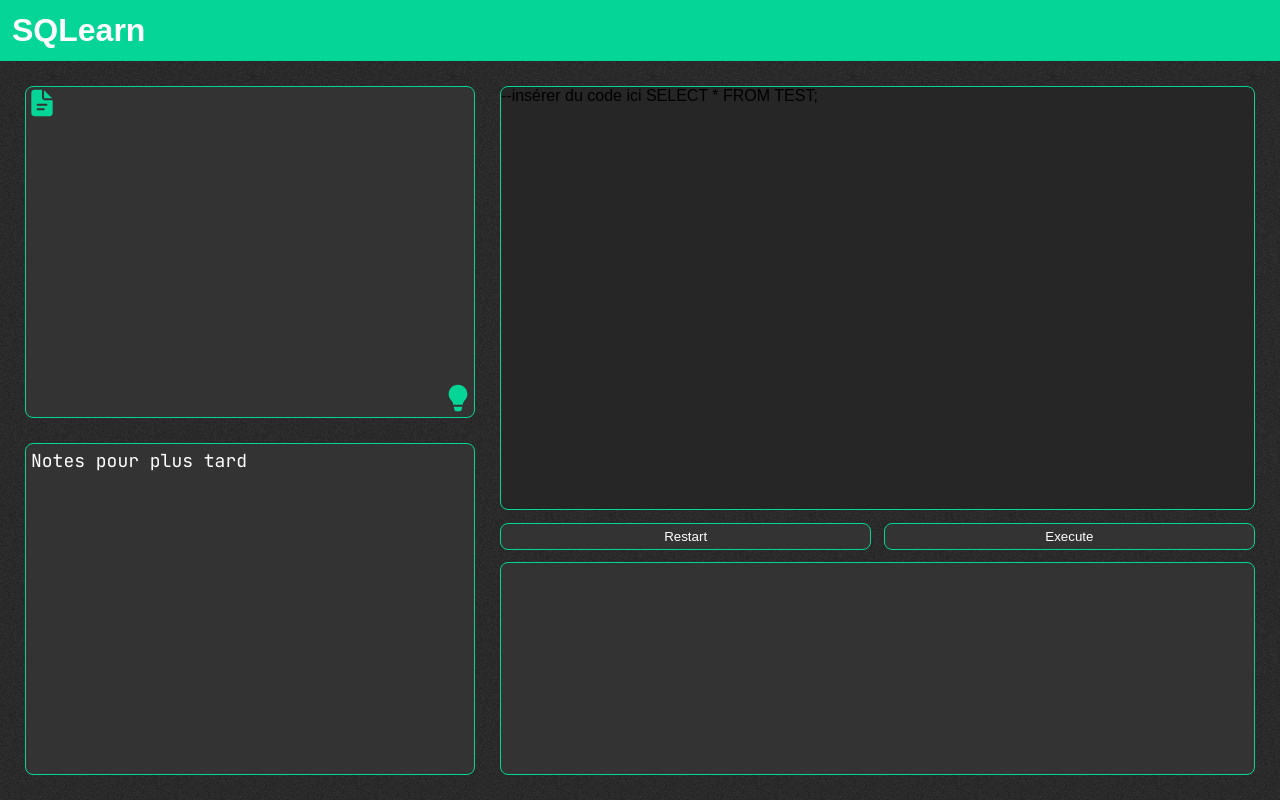
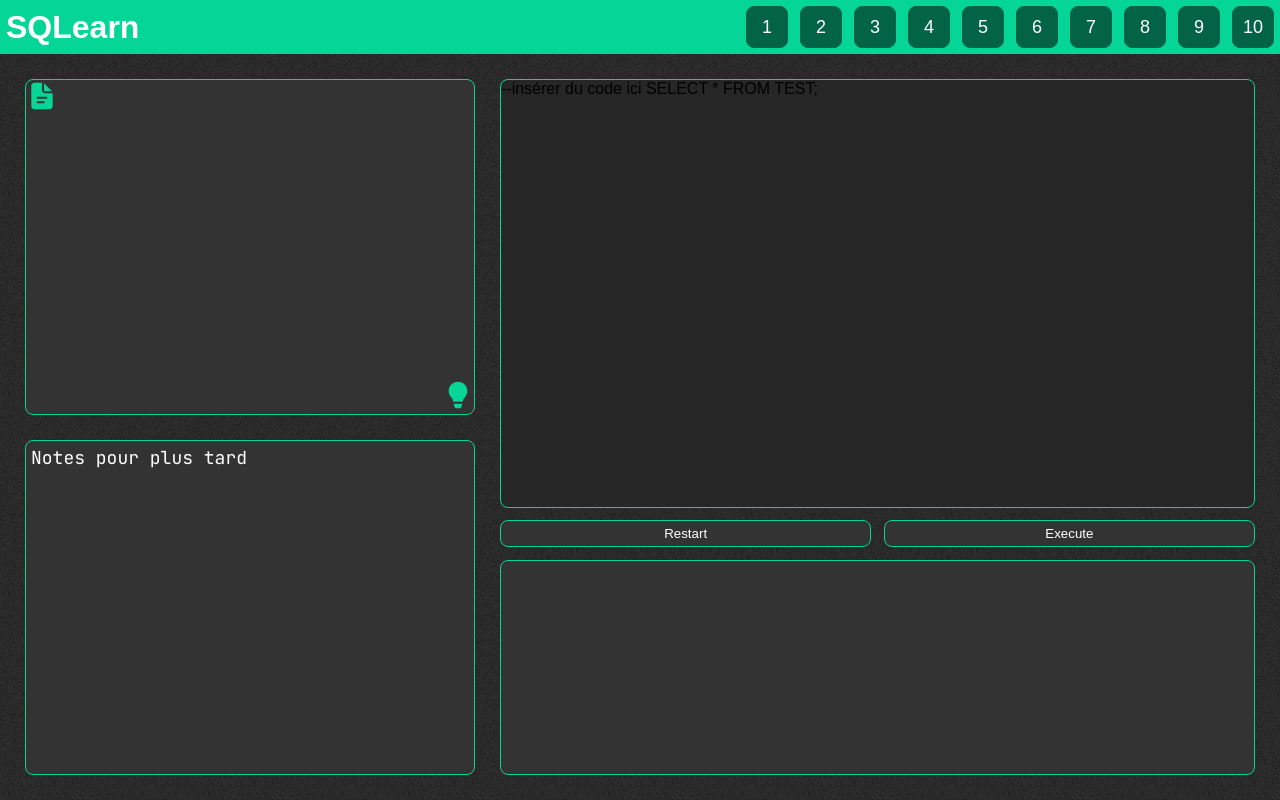
Before and after one commit to CAPELIER-Marla-2124006/SAE-S3, a PHP site: page / in a window 1280 px wide. Run offline with PHP 8.4, Linux system fonts and the light colour scheme.

Commit message:
added buttons for levels

```diff
--- a/index.html
+++ b/index.html
@@ -7,7 +7,7 @@
     <meta charset="utf-8">
     <link rel="stylesheet" href="style/style.css">
     <script src="ace/ace.js" type="text/javascript" charset="utf-8"></script>
-    <script src="script.js" type="module" charset="utf-8"></script>
+    <script src="script.js" type="module" charset="utf-8" defer></script>
 
 </head>
 
@@ -19,8 +19,20 @@
     </div>
 
     <div class="header">
+        <div id="levelNumber" style="display: none;">1</div>
         <h1>SQLearn</h1>
-        <div id="levelNumber" style="display: none;">1</div>
+        <div class="levels">
+            <button class="level" id="level1" type="button">1</button>
+            <button class="level" id="level2" type="button">2</button>
+            <button class="level" id="level3" type="button">3</button>
+            <button class="level" id="level4" type="button">4</button>
+            <button class="level" id="level5" type="button">5</button>
+            <button class="level" id="level6" type="button">6</button>
+            <button class="level" id="level7" type="button">7</button>
+            <button class="level" id="level8" type="button">8</button>
+            <button class="level" id="level9" type="button">9</button>
+            <button class="level" id="level10" type="button">10</button>
+        </div>
     </div>
 
 
--- a/style/style.css
+++ b/style/style.css
@@ -4,10 +4,14 @@
     margin: 0;
     --background: hsl(0, 0%, 15%);
     --accent-color: hsl(162, 95%, 43%);
+    --accent-color-darker: hsl(162, 95%, 20%);
     --text-background: hsl(0, 0%, 20%);
     --text-color: hsl(0, 0%, 100%);
     --margin: 25px;
+    --little-margin: 12px;
+    --min-margin: 6px;
     --border: solid 1px var(--accent-color);
+    --border-darker: solid 1px var(--accent-color-darker);
     --border-radius: 8px;
     /* color: var(--text-color); */
 }
@@ -28,12 +32,47 @@ body {
     display: none;
 }
 
-/* title and navbars */
+/* title and levels */
 .header {
     background: var(--accent-color);
     color: var(--text-color);
-    padding: 12px;
+    padding: var(--min-margin);
     max-height: fit-content;
+    display: flex;
+    flex-direction: row;
+    align-items: center;
+    justify-content: space-between;
+}
+/* levels div */
+.header .levels {
+    display: flex;
+    flex-direction: row;
+    gap: var(--little-margin);
+    font-size: 24px;
+}
+/* buttons level */
+.header .levels .level {
+    height: 42px;
+    width: 42px;
+    background: var(--accent-color-darker);
+    border: var(--border-darker);
+    border-radius: var(--border-radius);
+    color: var(--text-color);
+    font-size: 18px;
+}
+.header .levels .level:hover {
+    background: var(--accent-color);
+    border: var(--border);
+    cursor: pointer;
+}
+.header .levels .level:active {
+    background: var(--accent-color-darker);
+    border: var(--border);
+}
+.header .levels .level.selected {
+    background: var(--accent-color);
+    border: var(--border-darker);
+    color: var(--accent-color-darker);
 }
 
 /* full page and contents */
```
Also changed, not shown: script.js (+39 -1 lines).
